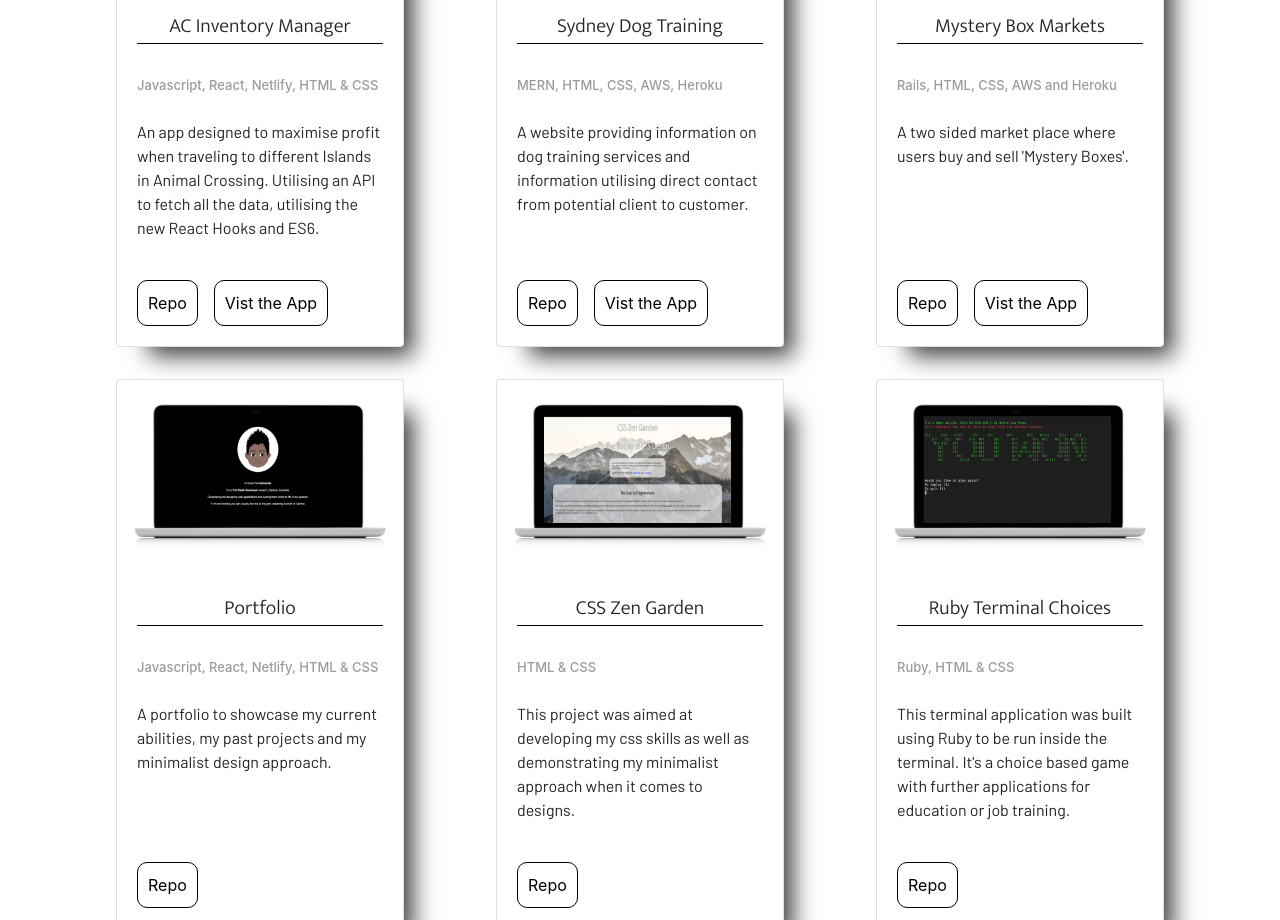
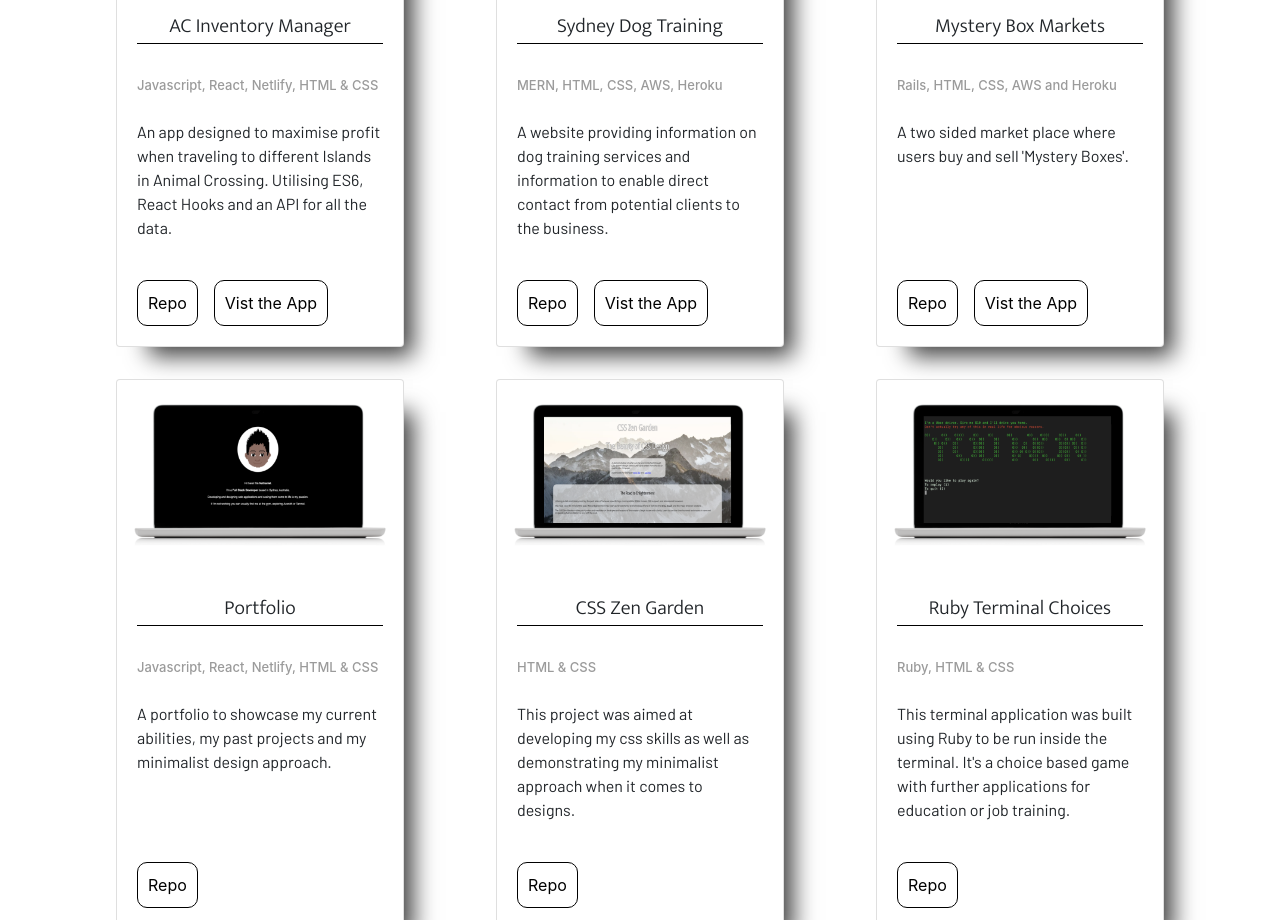
Before and after one commit to moralesn1/portfolio, a React (Create React App) app: page / in a window 1280 px wide. Shown: the part 1360-2280 px from the top of the page. Built offline with nearby package versions, Linux system fonts and the light colour scheme.

Commit message:
fix grammar in projects section dog training project

```diff
--- a/src/data/projects.js
+++ b/src/data/projects.js
@@ -44,7 +44,7 @@ const projects = [
     techStack: "MERN, HTML, CSS, AWS, Heroku",
     image: dogTrainingProjectImg,
     description:
-      "A website providing information on dog training services and information utilising direct contact from potential client to customer.",
+      "A website providing information on dog training services and information to enable direct contact from potential clients to the business.",
     repo: "https://github.com/keshibat/dogtrain_react",
     link: "http://react-keep-static.s3-website-ap-southeast-2.amazonaws.com/",
   },
@@ -53,7 +53,7 @@ const projects = [
     techStack: "Javascript, React, Netlify, HTML & CSS",
     image: animalCrossingProjectImg,
     description:
-      "An app designed to maximise profit when traveling to different Islands in Animal Crossing. Utilising an API to fetch all the data, utilising the new React Hooks and ES6.",
+      "An app designed to maximise profit when traveling to different Islands in Animal Crossing. Utilising ES6, React Hooks and an API for all the data.",
     repo: "https://github.com/moralesn1/AnimalCrossingTracker",
     link: "https://animalcrossingtracker.netlify.app/",
   },
```
